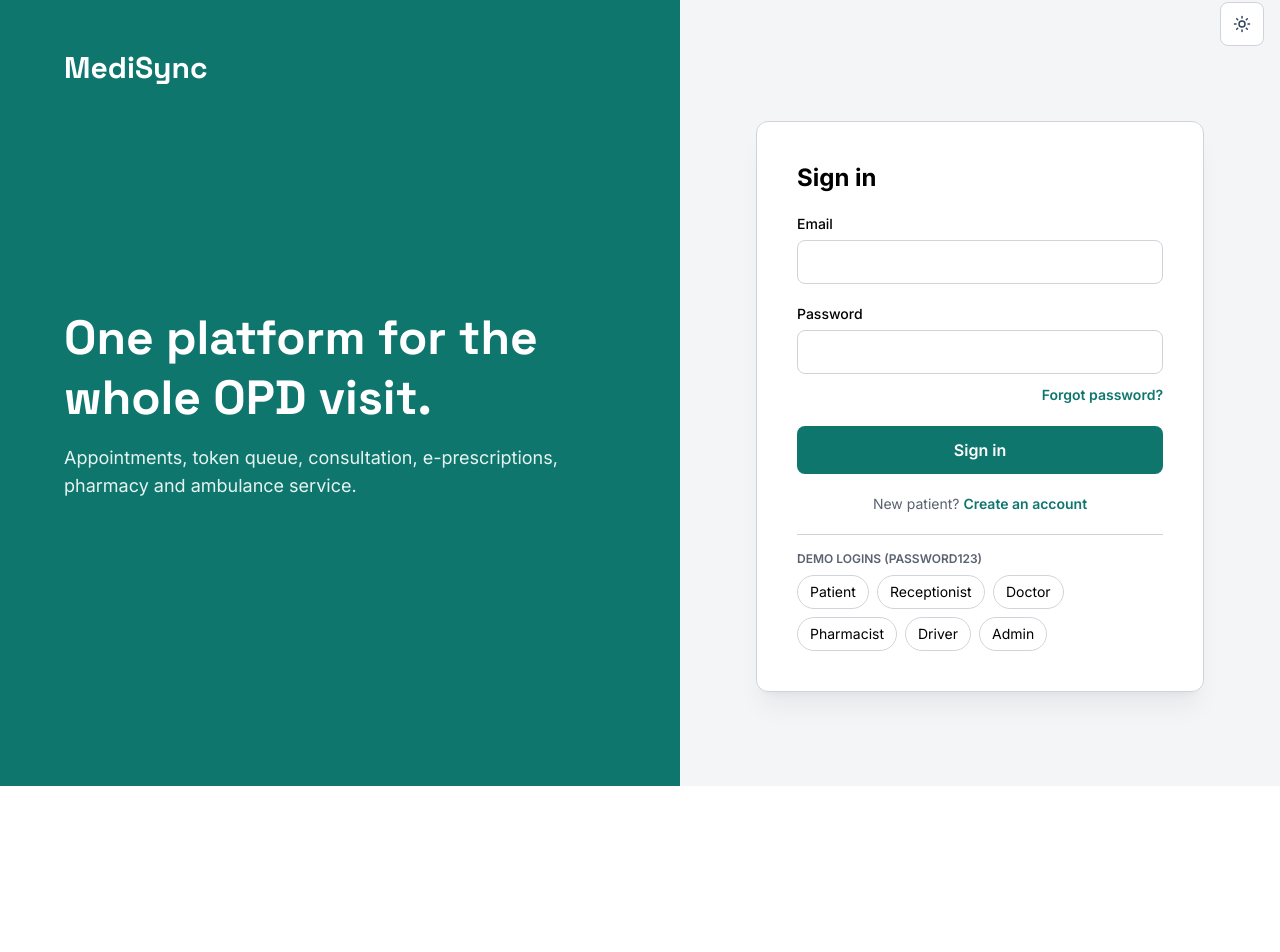
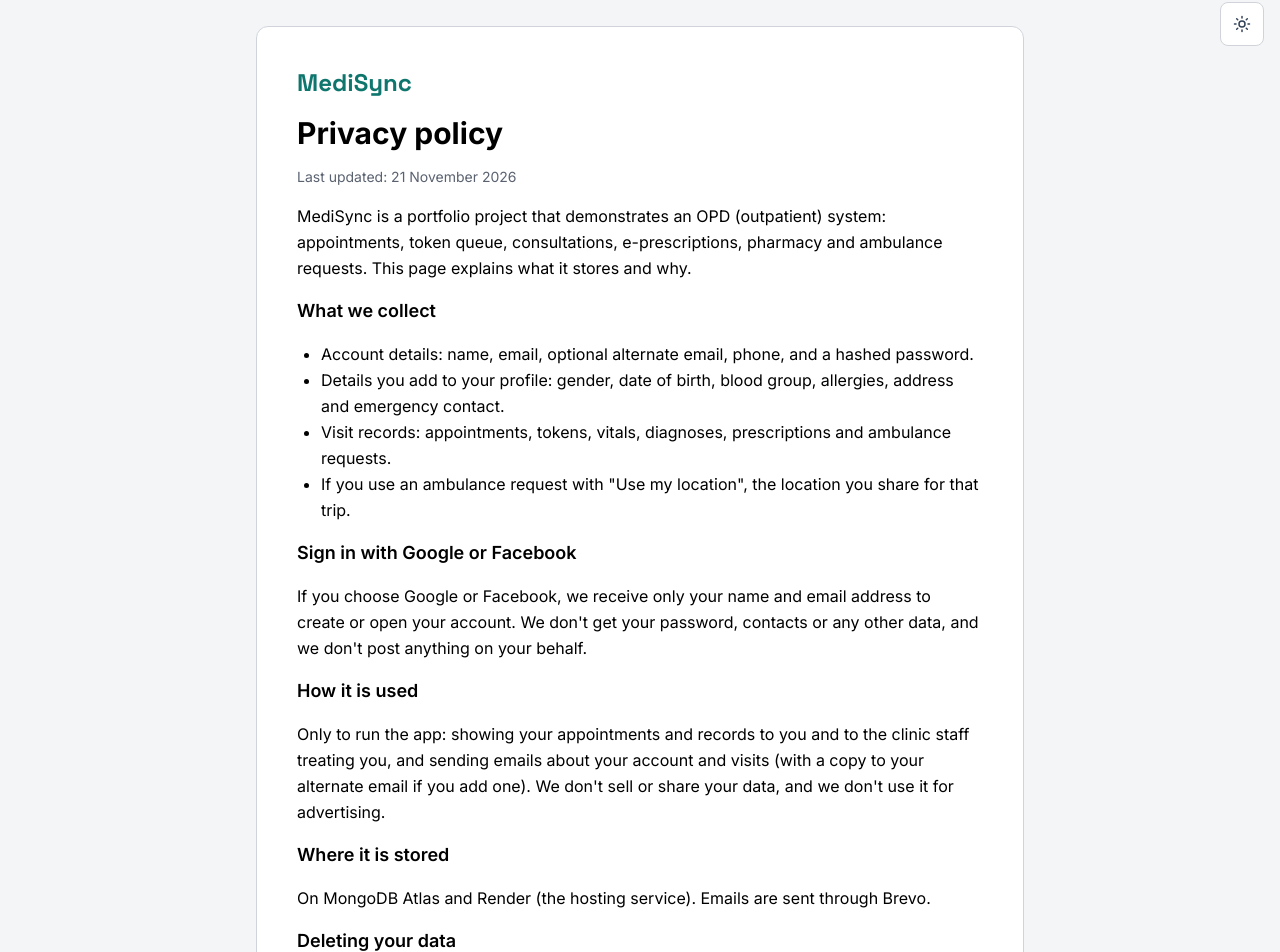
Before and after one commit to DEvARyan77/medisync, a React (Vite) app in the folder frontend/: page /privacy in a window 1280 px wide. Before the commit this address led to /login. Shown: the part 14-966 px from the top of the page. Before the commit the page ends 800 px from the top, so only its background shows below. Built offline with nearby package versions, Linux system fonts and the light colour scheme; no server answers.

Commit message:
Privacy policy page

```diff
--- a/frontend/src/App.tsx
+++ b/frontend/src/App.tsx
@@ -4,6 +4,7 @@ import { Layout } from "./components/Layout";
 import { ProtectedRoute, homeFor } from "./components/ProtectedRoute";
 import Login from "./pages/Login";
 import Register from "./pages/Register";
+import Privacy from "./pages/Privacy";
 import PatientDashboard from "./pages/patient/PatientDashboard";
 import PatientHistory from "./pages/patient/PatientHistory";
 import PatientAmbulance from "./pages/patient/PatientAmbulance";
@@ -24,6 +25,7 @@ export default function App() {
   return (
     <Routes>
       <Route path="/login" element={<Login />} />
+      <Route path="/privacy" element={<Privacy />} />
       <Route path="/register" element={<Register />} />
       <Route path="/forgot-password" element={<ForgotPassword />} />
       <Route path="/reset-password" element={<ResetPassword />} />
--- a/frontend/src/pages/Login.tsx
+++ b/frontend/src/pages/Login.tsx
@@ -77,6 +77,7 @@ export default function Login() {
           <p className="text-center text-sm text-muted">
             New patient? <Link className="font-semibold text-brand" to="/register">Create an account</Link>
           </p>
+          <p className="-mt-2 text-center text-xs text-muted"><Link to="/privacy" className="underline">Privacy policy</Link></p>
 
           <div className="border-t border-line pt-4">
             <p className="mb-2 text-xs font-semibold text-muted uppercase">Demo logins (password123)</p>
--- /dev/null
+++ b/frontend/src/pages/Privacy.tsx
@@ -0,0 +1,47 @@
+import { Link } from "react-router-dom";
+import { ThemeToggle } from "../components/ThemeToggle";
+
+/** Public privacy policy (also linked from Google's sign-in screen). */
+export default function Privacy() {
+  return (
+    <div className="relative min-h-screen bg-page p-4 pt-16 sm:p-10">
+      <ThemeToggle className="absolute top-4 right-4 w-11" />
+      <article className="card mx-auto flex max-w-3xl animate-pop-in flex-col gap-4 leading-relaxed sm:p-10">
+        <Link to="/login" className="font-display text-2xl font-bold text-brand">MediSync</Link>
+        <h1 className="text-2xl font-bold sm:text-3xl">Privacy policy</h1>
+        <p className="text-sm text-muted">Last updated: 21 November 2026</p>
+        <p>
+          MediSync is a portfolio project that demonstrates an OPD (outpatient) system: appointments, token queue, consultations,
+          e-prescriptions, pharmacy and ambulance requests. This page explains what it stores and why.
+        </p>
+        <h2 className="text-lg font-semibold">What we collect</h2>
+        <ul className="list-disc pl-6">
+          <li>Account details: name, email, optional alternate email, phone, and a hashed password.</li>
+          <li>Details you add to your profile: gender, date of birth, blood group, allergies, address and emergency contact.</li>
+          <li>Visit records: appointments, tokens, vitals, diagnoses, prescriptions and ambulance requests.</li>
+          <li>If you use an ambulance request with "Use my location", the location you share for that trip.</li>
+        </ul>
+        <h2 className="text-lg font-semibold">Sign in with Google or Facebook</h2>
+        <p>
+          If you choose Google or Facebook, we receive only your name and email address to create or open your account. We don't
+          get your password, contacts or any other data, and we don't post anything on your behalf.
+        </p>
+        <h2 className="text-lg font-semibold">How it is used</h2>
+        <p>
+          Only to run the app: showing your appointments and records to you and to the clinic staff treating you, and sending
+          emails about your account and visits (with a copy to your alternate email if you add one). We don't sell or share your
+          data, and we don't use it for advertising.
+        </p>
+        <h2 className="text-lg font-semibold">Where it is stored</h2>
+        <p>On MongoDB Atlas and Render (the hosting service). Emails are sent through Brevo.</p>
+        <h2 className="text-lg font-semibold">Deleting your data</h2>
+        <p>
+          You can delete your account at any time from <b>My profile → Delete account</b>. Your name, email and phone are removed and
+          you can no longer sign in. Please don't enter real medical information: this is a demonstration project.
+        </p>
+        <h2 className="text-lg font-semibold">Contact</h2>
+        <p>Questions: <a className="font-semibold text-brand" href="mailto:devaryan7766@gmail.com">devaryan7766@gmail.com</a></p>
+      </article>
+    </div>
+  );
+}
```
